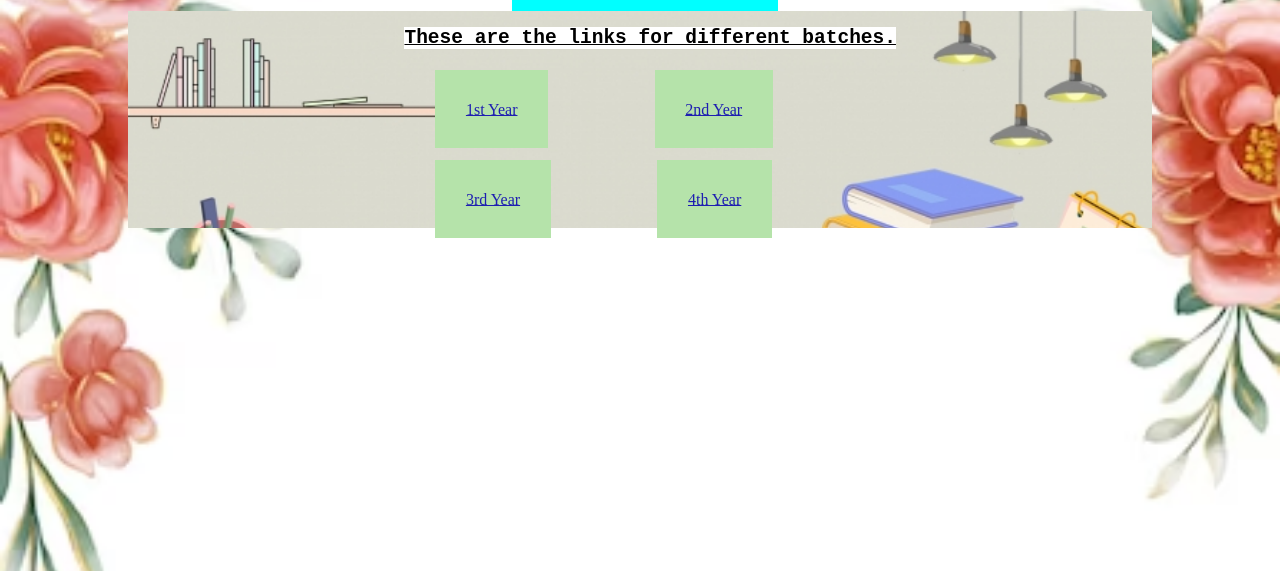
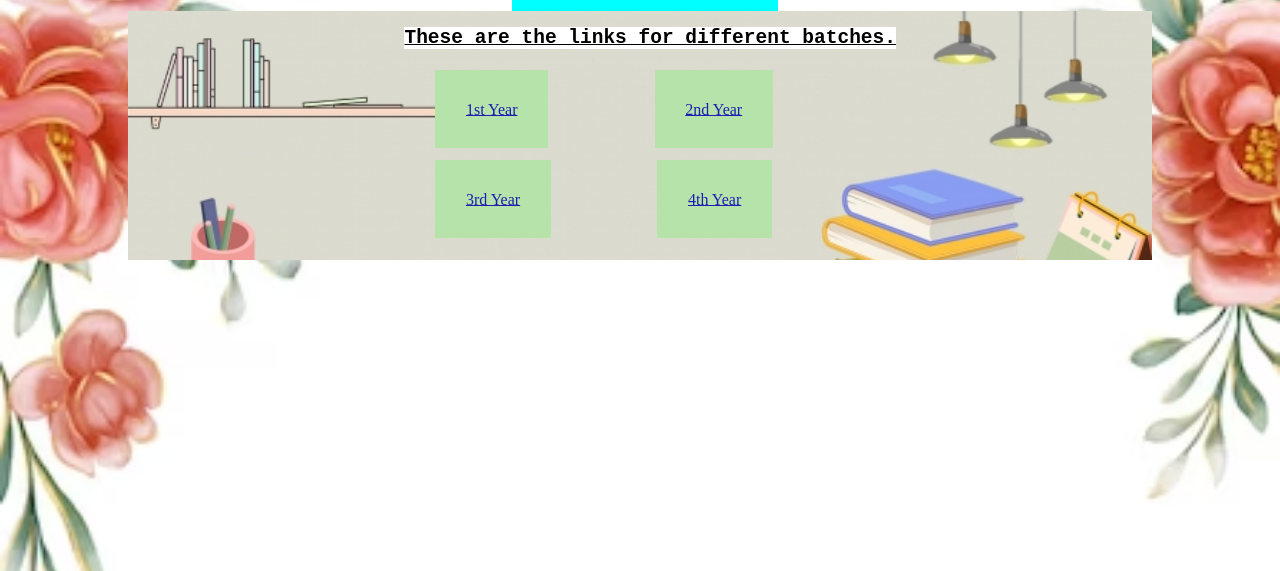
Before and after one commit to alok02op/alok02op.github.io, a plain HTML site: page index.html in a window 1280 px wide. Shown: the part 229-800 px from the top of the page. Drawn offline with Linux system fonts and the light colour scheme.

Commit message:
new changes2

```diff
--- a/style.css
+++ b/style.css
@@ -16,7 +16,7 @@ body {
     background-image: url('bgimg.png');
     background-repeat:no-repeat;background-size: cover;
     position: absolute;top: 30%; left: 10%; width: 80%;
-    height: fit-content; padding-bottom: 20px;
+    height: fit-content; padding-bottom: 4%;
 }
 #subhead {
     color: rgb(0, 0, 0);background-color: white;
```
